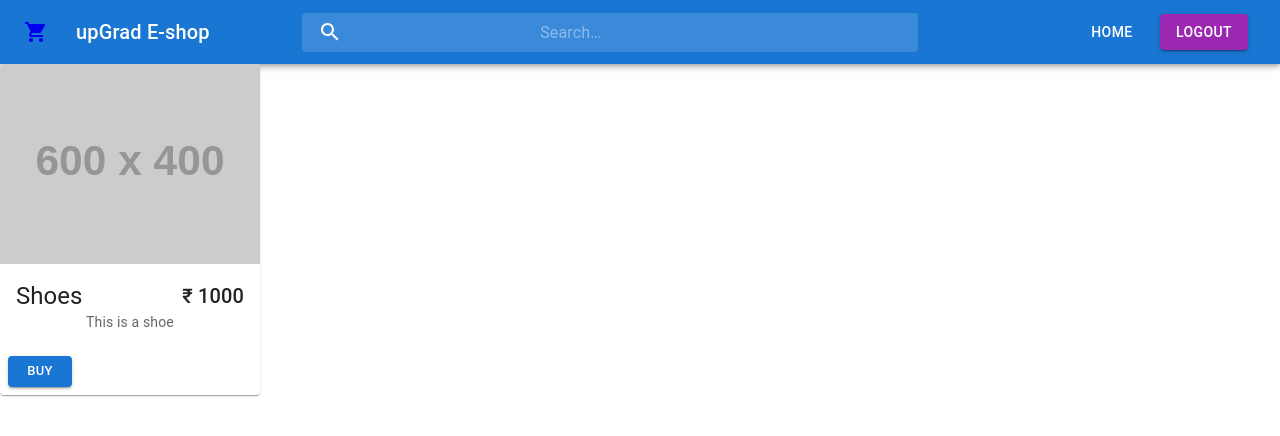
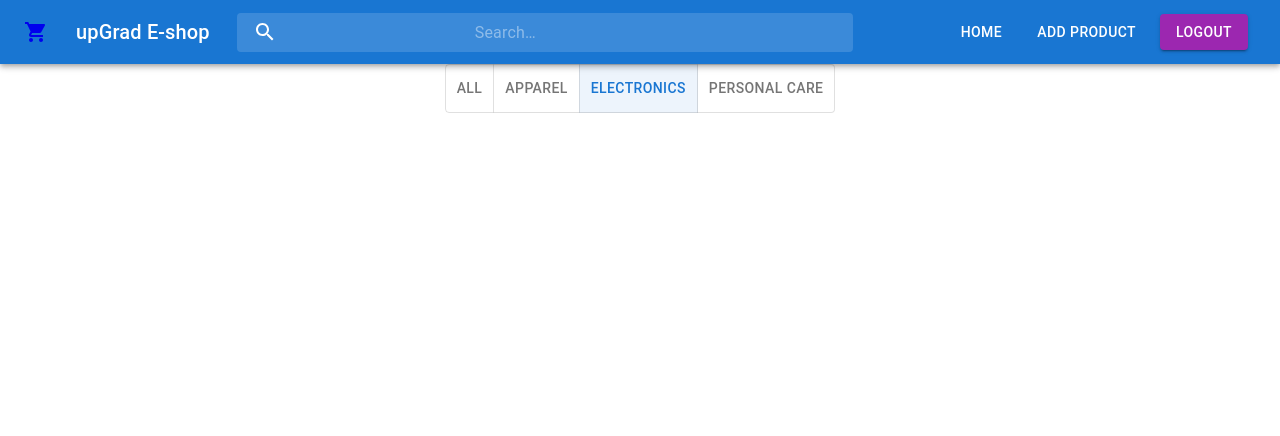
Before and after one commit to BaoLeCoding/upGrad-Eshop, a React (Create React App) app: page / in a window 1280 px wide. Shown: the top 436 px of the page. Built offline with nearby package versions, Linux system fonts and the light colour scheme.

Commit message:
created category tabs

```diff
--- /dev/null
+++ b/src/components/ProductCategories/ProductCategories.js
@@ -0,0 +1,24 @@
+import * as React from 'react';
+import { useState } from 'react';
+import ToggleButtonGroup from '@mui/material/ToggleButtonGroup';
+import ToggleButton from '@mui/material/ToggleButton';
+
+export default function ProductCategories({ ProductCategories = ['ALL', 'APPAREL', 'ELECTRONICS', 'PERSONAL CARE'] }) {
+   const [selectedCategory, setSelectedCategory] = useState('ELECTRONICS');
+
+   const handleChange = (event, newSelectedCategory) => {
+      setSelectedCategory(newSelectedCategory);
+   };
+   return (
+      <ToggleButtonGroup
+         color="primary"
+         value={selectedCategory}
+         exclusive
+         onChange={handleChange}
+         aria-label="Category"
+      >
+         {ProductCategories.map((category) => (<ToggleButton value={category} >{category}</ToggleButton >))}
+
+      </ToggleButtonGroup>
+   );
+}
--- a/src/components/ProductsPages/ProductPage.js
+++ b/src/components/ProductsPages/ProductPage.js
@@ -1,10 +1,10 @@
 import React from 'react'
 import ProductCard from "../ProductCard/ProductCard.js"
-
+import ProductCategories from '../ProductCategories/ProductCategories.js'
 
 const ProductPage = () => {
    return (
-      <ProductCard />
+      <ProductCategories />
    )
 }
 
--- a/src/components/navbar/NavBar.js
+++ b/src/components/navbar/NavBar.js
@@ -62,8 +62,8 @@ const StyledInputBase = styled(InputBase)(({ theme }) => ({
    },
 }));
 
-export default function MenuAppBar({isLogin = true, isAdmin = false}) {
-     return (
+export default function MenuAppBar({ isLogin = true, isAdmin = true }) {
+   return (
       <Box sx={{ flexGrow: 1 }}>
 
          <AppBar position="static">
```
